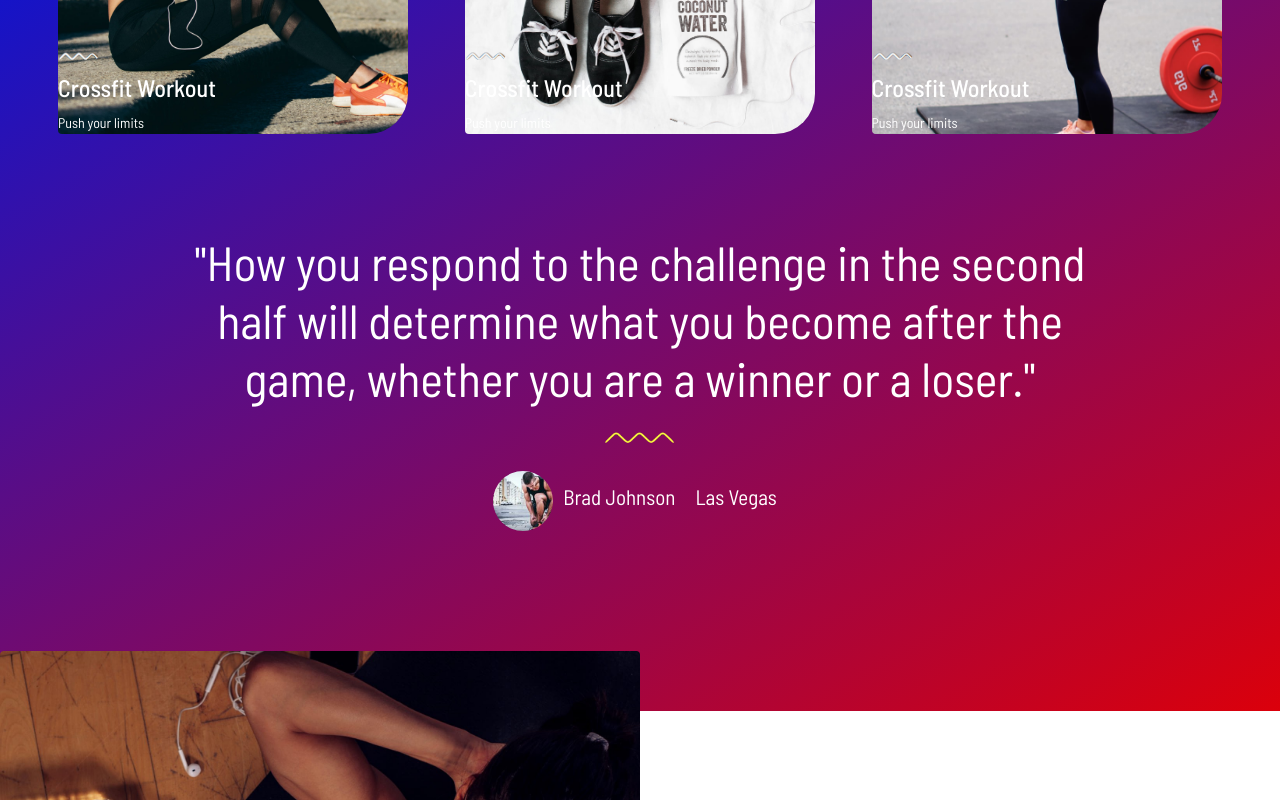
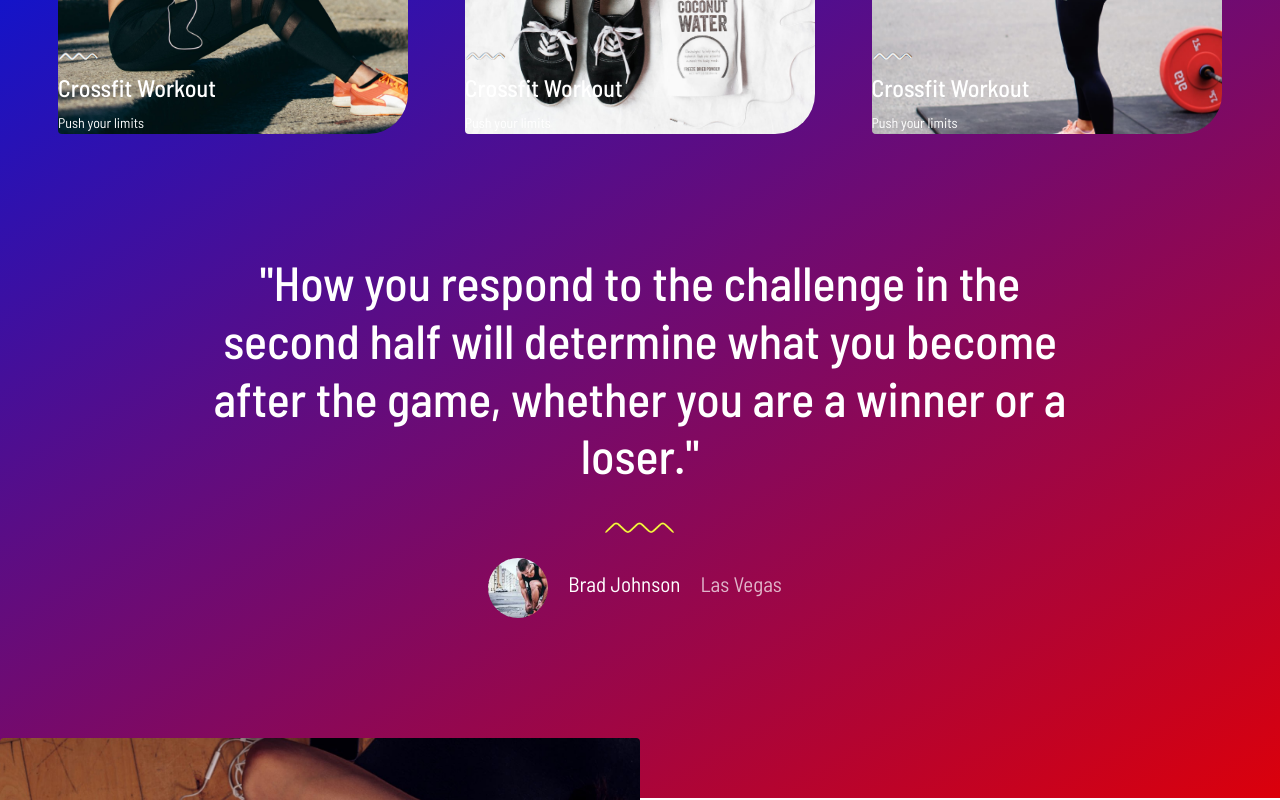
Before and after one commit to emanuele-pogliari/proj-html-vuejs, a Vue app: page / in a window 1280 px wide. Shown: the part 1020-1820 px from the top of the page. Built offline with nearby package versions, Linux system fonts and the light colour scheme.

Commit message:
minor style fixes

```diff
--- a/src/components/AppFeatures.vue
+++ b/src/components/AppFeatures.vue
@@ -86,11 +86,14 @@ export default{
     }
 
 .quote-container{
-    padding-top: 100px;
+    padding-top: 120px;
 
 .quote{
         font-size:48px;
         line-height: 1.2;
+        font-weight: 500;
+        padding-left: 25px;
+        padding-right:25px;
     }
 
     .info-quote{
@@ -98,15 +101,21 @@ export default{
             width: 60px;
             height: 60px;
             border-radius: 50%;
+            margin-right: 10px;
         }
         .name, .location{
-            padding: 0 10px;
+            margin: 0 10px;
             font-size: 21px;
+        }
+
+        .location{
+            opacity: 0.7;
         }
     }
 
     .separator-y{
         width: 70px;
+        margin-top: 20px;
     }
 }
 }
--- a/src/components/AppFooter.vue
+++ b/src/components/AppFooter.vue
@@ -19,8 +19,9 @@ export default{
 
 <template>
 <footer id="footer">
-    <div class="container text-center">
-    <div class="footer-top d-flex justify-content-center ">
+
+    <div class="footer-top">
+        <div class="container text-center d-flex justify-content-center">
         <div class="single-col p-0">
             <img src="/public/images/logo.png" alt="">
             <p class="text-logo">Ac aliquam neque sagittis diam faucibus vitae purus turpis phasellus. Pallentesque consectetur amet purus ultrices mauris.</p>
@@ -45,10 +46,11 @@ export default{
             <p>Email: info@your-company.com</p>
         </div>
     </div>
-    <div class="footer-bottom">
-        <p class="text-bottom">&copy Copyright 2012 - 2020 | Avada Website Builder by ThemeFusion|All Rights Reserved|Powered by WordPress</p>
+
+</div>
+<div class="footer-bottom text-center">
+        <p class="text-bottom">&copy Copyright 2012 - 2020 | Avada Website Builder by <span>ThemeFusion </span>| All Rights Reserved | Powered by <span>WordPress</span></p>
     </div>
-</div>
 </footer>
 </template>
 
@@ -57,9 +59,8 @@ export default{
 #footer{
     color:white;
     background-color:$color1;
-    height: 665px;
     .footer-top{
-        padding-top: 120px;
+        padding-top: 150px;
         padding-bottom: 110px;
 
         h5{
@@ -76,7 +77,7 @@ export default{
         .text-logo{
             margin-bottom: 50px;
             font-size: 20px;
-            color: $color3;
+            color: #FFFFFFC7
         }
 
         .socials{
@@ -86,14 +87,7 @@ export default{
             color:$color5;
         }
 
-    li{
-        padding-top: 10px;
-        padding-bottom: 10px;
 
-        a{
-            font-size: 20px;
-        }
-    }
 
     .single-col{
         width: calc(100% / 3);
@@ -108,9 +102,14 @@ export default{
 }
 
 .footer-bottom{
+    border-top: 1px solid grey ;
     padding: 20px;
     .text-bottom{
+        color:$color3;
         margin-top: 16px;
+    span{
+        color:white;
+    }
     }
 
 
--- a/src/components/AppFooterLinks.vue
+++ b/src/components/AppFooterLinks.vue
@@ -10,7 +10,19 @@ export default{
 
 <template>
     <li class="nav-item">
-      <a class="nav-link" href="#">{{Flinks}}</a>
+      <a class="nav-link" href="#"><i class="me-1 fa-solid fa-angle-right"></i>{{Flinks}}</a>
     </li>
 
 </template>
+
+
+<style scoped lang="scss">
+li{
+        padding-top: 10px;
+        padding-bottom: 10px;
+
+        a{
+            font-size: 20px;
+        }
+    }
+</style>
--- a/src/components/AppTestimonial.vue
+++ b/src/components/AppTestimonial.vue
@@ -15,7 +15,7 @@ export default{
           <img class="separator-y" src="/images/separator-yellow.png" alt="">
         </div>
           <p class="demo-text">Arcu auctor gravida nisl, congue sit nisi tincidunt eget proin. In lacinia lacus donec sed massa in ipsum eros, tristique. Gravida suspendisse etiam in iaculis</p>
-        <button class="btn my-btn rounded-pill"><a>Buy Avada today -></a></button>
+        <button class="btn my-btn rounded-pill"><a>Buy Avada today <i class="ms-1 fa-solid fa-angle-right"></i></a></button>
       </div>
     </div>
 </div>
@@ -37,6 +37,7 @@ export default{
 
 .quote{
   font-size: 58px;
+  font-weight: 500;
 }
 
 .my-btn{
@@ -46,6 +47,8 @@ export default{
 .demo-text{
   font-size: 23px;
   color: #D6D5D8BF;
+  margin-bottom: 30px;
+
 }
 
 .separator-y{
```
